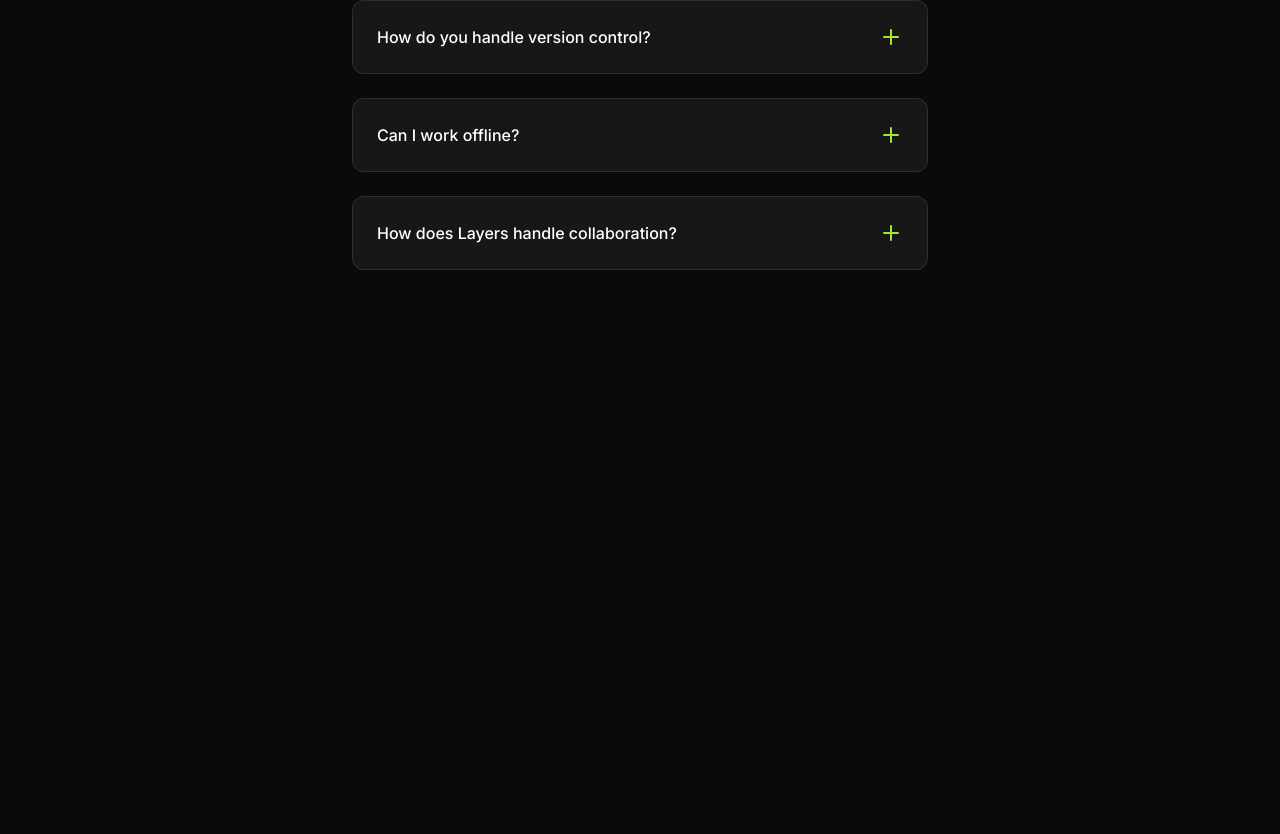
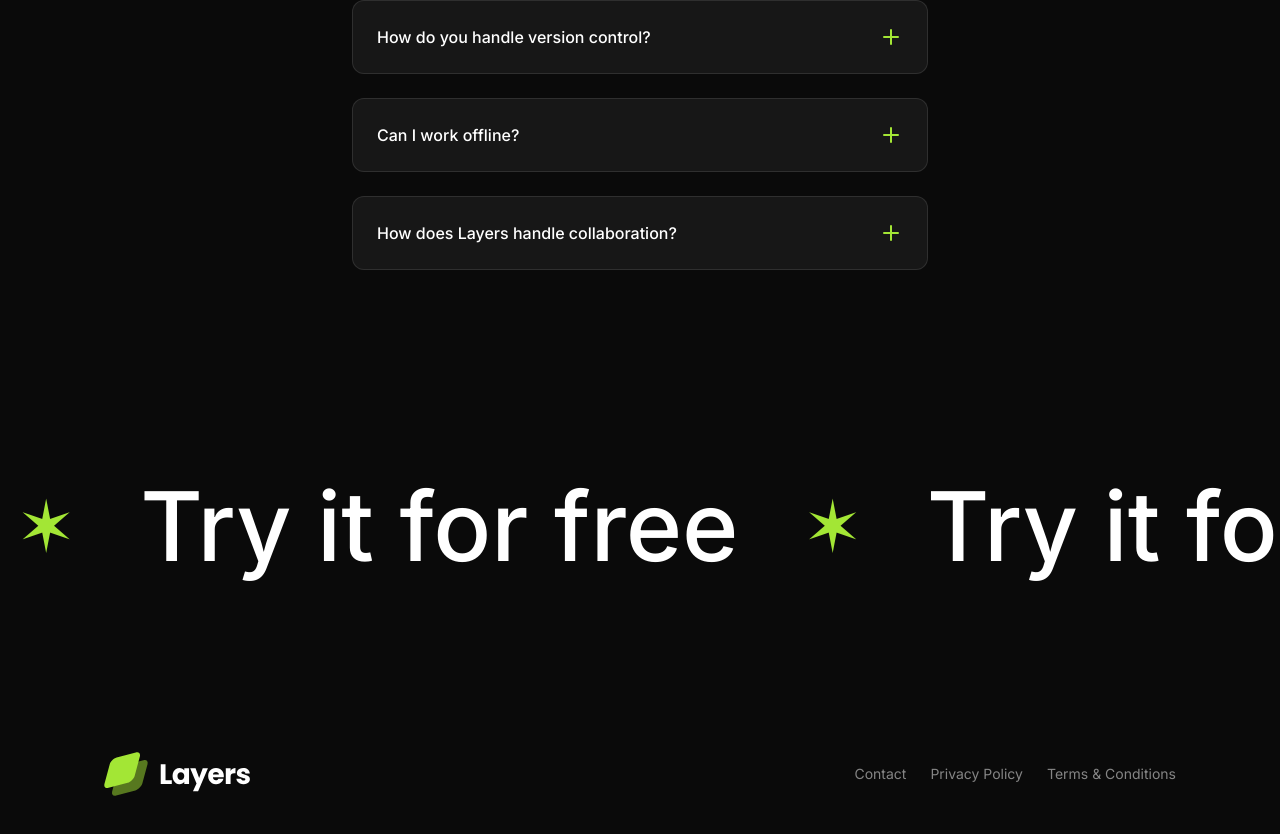
Before and after one commit to Chouaib-Djerdi/Layers-Landing-Page, a Next.js app: page / in a window 1280 px wide. Shown: the part 4519-5353 px from the top of the page. Before the commit the page ends 4885 px from the top, so only its background shows below. Built offline with nearby package versions, Linux system fonts and the light colour scheme.

Commit message:
CTA & Footer Sections

```diff
--- a/src/app/page.tsx
+++ b/src/app/page.tsx
@@ -1,5 +1,7 @@
+import CallToAction from "@/sections/CallToAction";
 import Faqs from "@/sections/Faqs";
 import Features from "@/sections/Features";
+import Footer from "@/sections/Footer";
 import Hero from "@/sections/Hero";
 import Integrations from "@/sections/Integrations";
 import Introduction from "@/sections/Introduction";
@@ -16,6 +18,8 @@
             <Features />
             <Integrations />
             <Faqs />
+            <CallToAction />
+            <Footer />
         </>
     );
 }
--- a/src/sections/CallToAction.tsx
+++ b/src/sections/CallToAction.tsx
@@ -1,3 +1,18 @@
 export default function CallToAction() {
-    return <div>Call To Action</div>;
+    return (
+        <section className="py-24">
+            <div className="overflow-x-clip p-4 flex">
+                <div className="flex flex-none gap-16 text-7xl md:text-8xl font-medium">
+                    {Array.from({ length: 10 }).map((_, i) => (
+                        <div key={i} className="flex items-center gap-16">
+                            <span className="text-lime-400 text-7xl">
+                                &#10038;
+                            </span>
+                            <span>Try it for free</span>
+                        </div>
+                    ))}
+                </div>
+            </div>
+        </section>
+    );
 }
--- a/src/sections/Footer.tsx
+++ b/src/sections/Footer.tsx
@@ -1,3 +1,6 @@
+import logoImage from "@/assets/images/logo.svg";
+import Image from "next/image";
+
 const footerLinks = [
     { href: "#", label: "Contact" },
     { href: "#", label: "Privacy Policy" },
@@ -5,5 +8,27 @@
 ];
 
 export default function Footer() {
-    return <div>Footer</div>;
+    return (
+        <section className="py-16">
+            <div className="container">
+                <div className="flex flex-col md:flex-row items-center md:justify-between gap-6">
+                    <div>
+                        <Image src={logoImage} alt="Layers logo" />
+                    </div>
+                    <div>
+                        <nav className="flex gap-6">
+                            {footerLinks.map((link) => (
+                                <a
+                                    href={link.href}
+                                    className="text-white/50 text-sm"
+                                >
+                                    {link.label}
+                                </a>
+                            ))}
+                        </nav>
+                    </div>
+                </div>
+            </div>
+        </section>
+    );
 }
```
